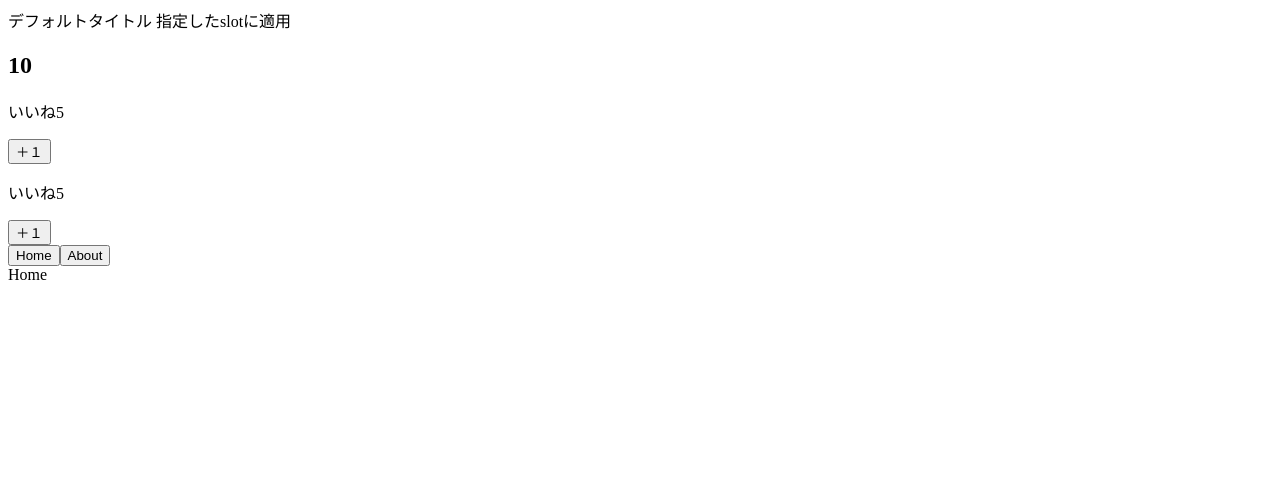
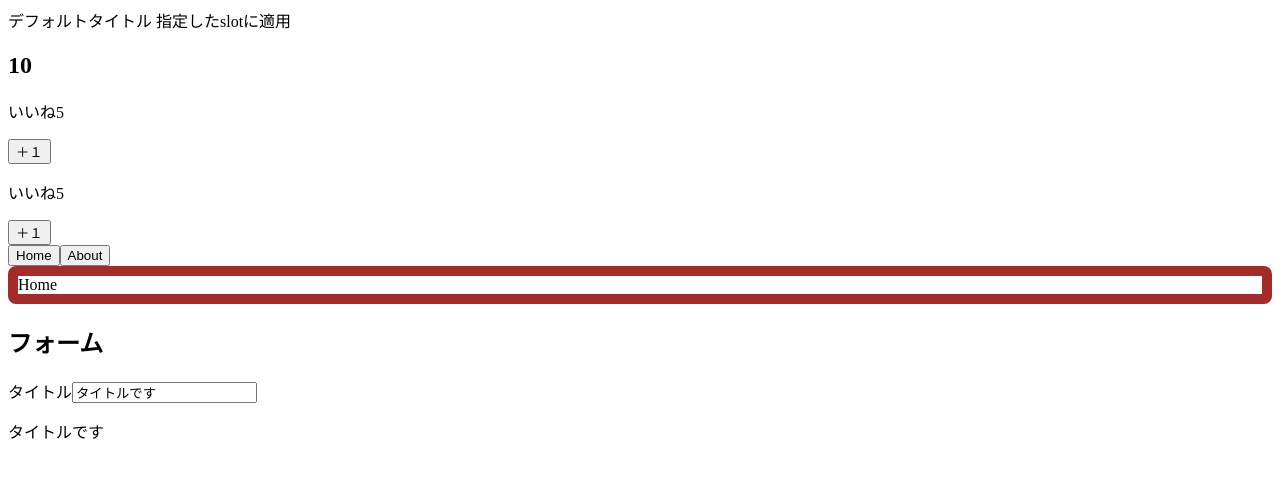
Before and after one commit to kinoko109/vue_study, a Vue app: page / in a window 1280 px wide. Shown: the top 478 px of the page. Built offline with nearby package versions, Linux system fonts and the light colour scheme.

Commit message:
update: カスタムディレクティブ実装

```diff
--- a/src/App.vue
+++ b/src/App.vue
@@ -14,6 +14,13 @@
     <keep-alive>
       <component :is="currentComponent"></component>
     </keep-alive>
+    <div>
+      <h2>フォーム</h2>
+      <label for="title">タイトル</label>
+<!--      <input type="text" id="title" v-model="eventData.title">-->
+      <input type="text" id="title" v-model.lazy="eventData.title">
+      <p>{{ eventData.title }}</p>
+    </div>
   </div>
 </template>
 
@@ -35,6 +42,9 @@ export default {
     return {
       number: 10,
       currentComponent: "Home",
+      eventData: {
+        title: "タイトルです"
+      }
     }
   }
 }
--- a/src/components/Home/Home.vue
+++ b/src/components/Home/Home.vue
@@ -1,11 +1,23 @@
 <template>
-    <div class="Home">
+    <div class="Home" v-border:solid.round="{ width: '10px', color: 'brown' }">
         Home
     </div>
 </template>
 
 <script>
     export default {
-        name: 'Home'
+        name: 'Home',
+      directives: {
+          border(el, binding) {
+            el.style.border = "1px solid tomato";
+            el.style.borderWidth = binding.value.width;
+            el.style.borderColor = binding.value.color;
+            el.style.borderStyle = binding.arg;
+            if(binding.modifiers.round) {
+              console.log("roundあり");
+              el.style.borderRadius = "0.5em";
+            }
+          }
+      }
     };
 </script>
```
Also changed, not shown: src/main.js (+10 -0 lines).
